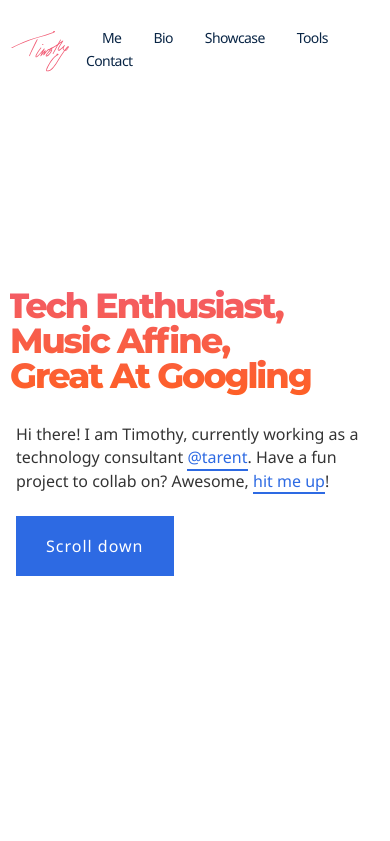
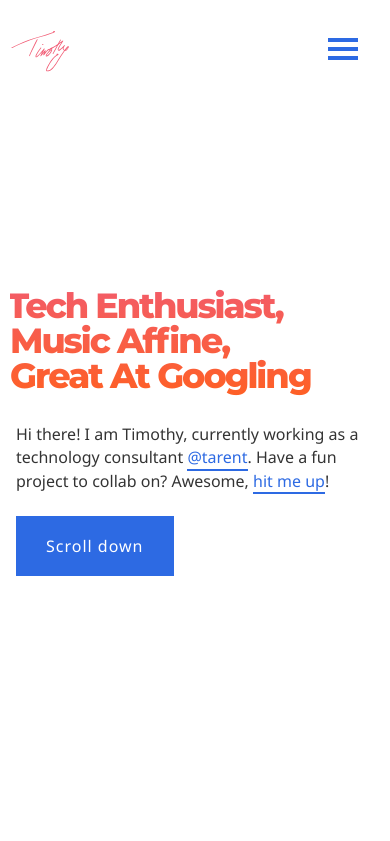
Before and after one commit to timothyde/timothyde, a Gatsby site: page / in a window 390 px wide. Shown: the top 841 px of the page. Built offline with nearby package versions, Linux system fonts and the light colour scheme; Gatsby itself is replaced by a stand-in of ours.

Commit message:
add mobile menu

```diff
--- /dev/null
+++ b/src/components/button/burger.js
@@ -0,0 +1,89 @@
+import React from 'react'
+import styled from 'styled-components'
+
+const Burger = styled.div`
+  width: 30px;
+  height: 22px;
+  position: absolute;
+  right: 2rem;
+  z-index: 999;
+  -webkit-transform: rotate(0deg);
+  -moz-transform: rotate(0deg);
+  -o-transform: rotate(0deg);
+  transform: rotate(0deg);
+  -webkit-transition: 0.5s ease-in-out;
+  -moz-transition: 0.5s ease-in-out;
+  -o-transition: 0.5s ease-in-out;
+  transition: 0.5s ease-in-out;
+  cursor: pointer;
+
+  span {
+    display: block;
+    position: absolute;
+    height: 4px;
+    width: 100%;
+    background: #2d6ae3;
+    opacity: 1;
+    left: 0;
+    -webkit-transform: rotate(0deg);
+    -moz-transform: rotate(0deg);
+    -o-transform: rotate(0deg);
+    transform: rotate(0deg);
+    -webkit-transition: 0.25s ease-in-out;
+    -moz-transition: 0.25s ease-in-out;
+    -o-transition: 0.25s ease-in-out;
+    transition: 0.25s ease-in-out;
+  }
+
+  span:nth-child(1) {
+    top: 0px;
+  }
+
+  span:nth-child(2) {
+    top: 9px;
+  }
+
+  span:nth-child(3) {
+    top: 18px;
+  }
+
+  &.open span:nth-child(1) {
+    top: 9px;
+    -webkit-transform: rotate(135deg);
+    -moz-transform: rotate(135deg);
+    -o-transform: rotate(135deg);
+    transform: rotate(135deg);
+  }
+
+  &.open span:nth-child(2) {
+    opacity: 0;
+    left: -60px;
+  }
+
+  &.open span:nth-child(3) {
+    top: 9px;
+    -webkit-transform: rotate(-135deg);
+    -moz-transform: rotate(-135deg);
+    -o-transform: rotate(-135deg);
+    transform: rotate(-135deg);
+  }
+
+  &.open span {
+    background: #fff;
+  }
+
+  @media (min-width: 576px) {
+    display: none;
+  }
+`
+
+export default ({ open, handler }) => {
+  console.log(open)
+  return (
+    <Burger className={open ? 'open' : ''} onClick={handler}>
+      <span></span>
+      <span></span>
+      <span></span>
+    </Burger>
+  )
+}
--- a/src/components/layout/header.js
+++ b/src/components/layout/header.js
@@ -1,9 +1,11 @@
 import React from 'react'
 import styled from 'styled-components'
 
+import Burger from '../button/burger'
+
 import signature from '../../images/signature.svg'
 
-let Header = styled.header`
+let Head = styled.header`
   position: fixed;
   top: 0px;
   max-height: 100px;
@@ -45,7 +47,11 @@ let Logo = styled.img`
 `
 
 let Nav = styled.nav`
+  display: none;
+
+  @media (min-width: 576px) {
     display: inline-block;
+  }
 
   a {
     margin: 0 1rem;
@@ -79,8 +85,88 @@ let Nav = styled.nav`
   }
 `
 
-export default () => (
-  <Header>
+const Overlay = styled.div`
+  position: fixed;
+
+  top: 0;
+  right: 0;
+  height: 0vh;
+  width: 100vw;
+
+  transition: all 0.3s;
+  transition-timing-function: cubic-bezier(0.8, 0, 0.2, 1);
+
+  opacity: 0;
+  background: #f15b74;
+  background-image: linear-gradient(to bottom, #f15b74, #ff6021);
+  z-index: 500;
+
+  &.open {
+    opacity: 0.95;
+    height: 100vh;
+  }
+`
+
+const MobileNav = styled.div`
+  position: fixed;
+
+  display: flex;
+  flex-direction: column;
+  justify-content: center;
+  align-items: center;
+
+  top: 0;
+  right: 0;
+  height: 100vh;
+  width: 100vw;
+
+  transition: all 0.3s ease-in-out;
+
+  opacity: 0;
+  z-index: 599;
+
+  &.open {
+    opacity: 0.95;
+  }
+
+  a {
+    color: #fff;
+    font-size: 55px;
+    line-height: 65px;
+
+    transition: transform 0.3s;
+    transition-timing-function: cubic-bezier(0.8, 0, 0.2, 1);
+    transform: translateY(-90px);
+
+    font-family: 'Montserrat', sans-serif;
+  }
+
+  &.open a {
+    transform: translateY(0px);
+  }
+`
+
+export default class Header extends React.Component {
+  constructor(props) {
+    super(props)
+    this.state = { open: false }
+  }
+
+  changeOpen() {
+    this.setState({ open: !this.state.open })
+  }
+
+  render() {
+    return (
+      <Head>
+        <Overlay className={this.state.open ? `open` : ``} />
+        <MobileNav className={this.state.open ? `open` : ``}>
+          <a href="/">Me</a>
+          <a href="/">Bio</a>
+          <a href="/">Showcase</a>
+          <a href="/">Tools</a>
+          <a href="/">Contact</a>
+        </MobileNav>
         <Container>
           <Logo src={signature} />
           <Nav>
@@ -90,6 +176,9 @@ export default () => (
             <a href="/">Tools</a>
             <a href="/">Contact</a>
           </Nav>
+          <Burger open={this.state.open} handler={this.changeOpen.bind(this)} />
         </Container>
-  </Header>
+      </Head>
     )
+  }
+}
```
Lines whose indentation alone changed are shown as unchanged.
